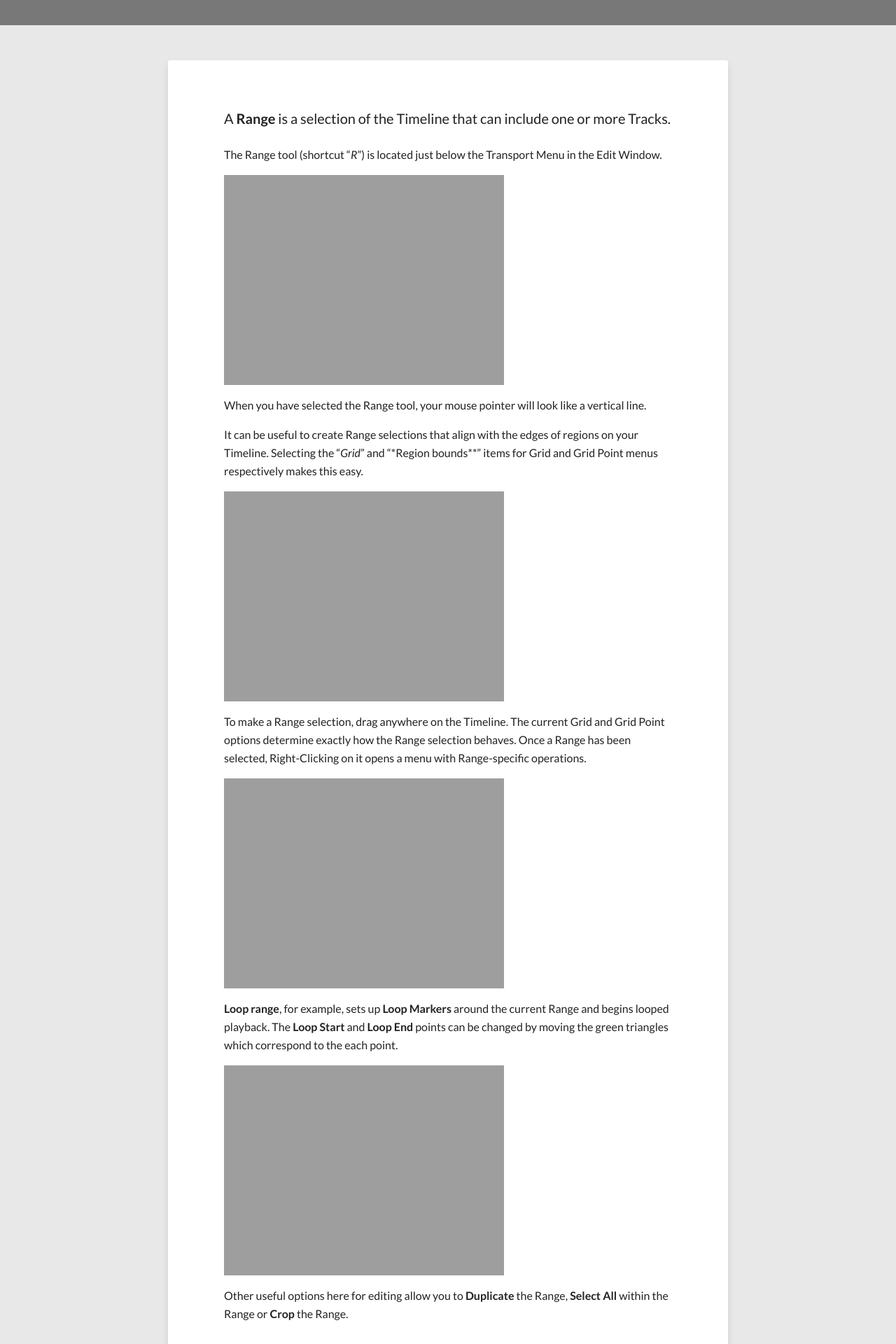
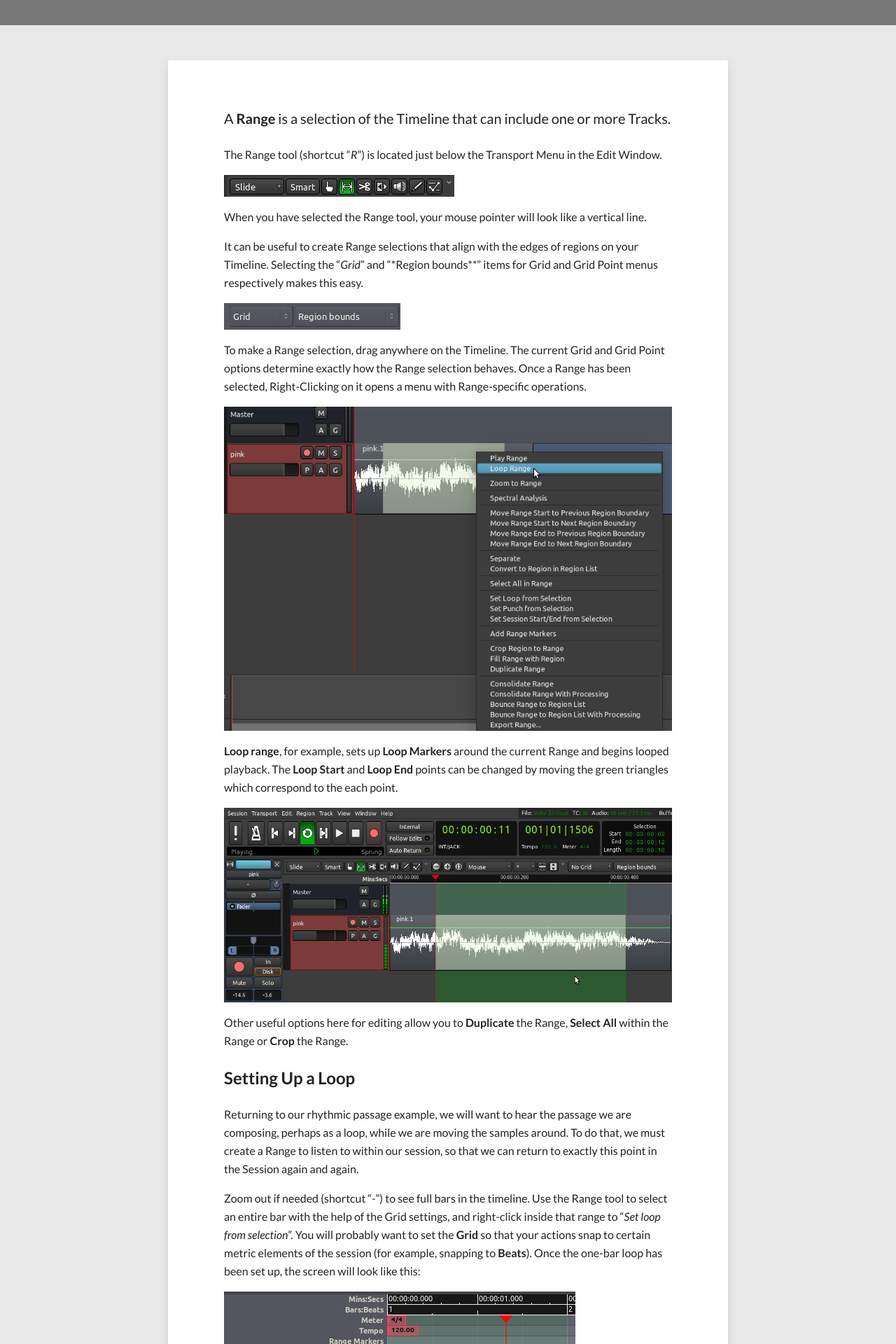
Before and after one commit to brunoruviaro/ardour4-tutorial, a Jekyll site: the page built from _posts/2014-08-25-using-ranges.md, in a window 1280 px wide. Shown: the part 364-2284 px from the top of the page at 70% size. Built offline with Jekyll 4.4.1, drawn with Linux system fonts in a browser that asks for light colours; nearby versions of some CDN libraries.

Commit message:
Update using-ranges txt png

```diff
--- a/_posts/2014-08-25-using-ranges.md
+++ b/_posts/2014-08-25-using-ranges.md
@@ -16,7 +16,7 @@ Tracks.
 The Range tool (shortcut "*R*") is located just below the
 Transport Menu in the Edit Window.
 
-![Range Tool]({{ site.url }}/images/Ardour3_Range_Tool.png)
+![Range Tool]({{ site.url }}/images/Ardour4_Range_Tool.png)
 
 When you have selected the Range tool, your mouse pointer will look like a vertical line.
 
@@ -24,21 +24,21 @@ It can be useful to create Range selections that align with the edges of
 regions on your Timeline. Selecting the "*Grid*" and "*Region bounds**"
 items for Grid and Grid Point menus respectively makes this easy.
 
-![Region Bounds]({{ site.url }}/images/Ardour3_Grid_Region_Bounds.png)
+![Region Bounds]({{ site.url }}/images/Ardour4_Grid_Region_Bounds.png)
 
 To make a Range selection, drag anywhere on the Timeline. The current
 Grid and Grid Point options determine exactly how the Range selection
 behaves. Once a Range has been selected, Right-Clicking on it opens a
 menu with Range-specific operations.
 
-![Range selection]({{ site.url }}/images/Ardour3_Range_Selection_and_Menu.png)
+![Range selection]({{ site.url }}/images/Ardour4_Range_Selection_and_Menu.png)
 
 **Loop range**, for example, sets up **Loop Markers** around the current
 Range and begins looped playback. The **Loop Start** and **Loop End**
 points can be changed by moving the green triangles which correspond to
 the each point.
 
-![Range Loop]({{ site.url }}/images/Ardour3_Range_Loop.png)
+![Range Loop]({{ site.url }}/images/Ardour4_Range_Loop.png)
 
 Other useful options here for editing allow you to **Duplicate** the
 Range, **Select All** within the Range or **Crop** the Range.
@@ -60,7 +60,7 @@ actions snap to certain metric elements of the session (for example,
 snapping to **Beats**). Once the one-bar loop has been set up, the
 screen will look like this:
 
-![Bar Loop]({{ site.url }}/images/Ardour3_Range_Bar_Loop.png)
+![Bar Loop]({{ site.url }}/images/Ardour4_Range_Bar_Loop.png)
 
 This will set up a loop range which you can play by using the **Play
 Loop** button in the **Transport Menu** at the very top of the Editor
@@ -68,7 +68,7 @@ Window (shortcut: "*L*"). While the Range is looping, you can use the
 **Solo** button on each track to listen to each the instruments
 individually.
 
-![Loop Solo]({{ site.url }}/images/Ardour3_Range_One_Bar_Loop_Solo.png)
+![Loop Solo]({{ site.url }}/images/Ardour4_Range_One_Bar_Loop_Solo.png)
 
 Continuing
 ----------
```
Also changed, not shown: images/Ardour4_Grid_Region_Bounds.png (added), images/Ardour4_Range_Bar_Loop.png (added), images/Ardour4_Range_Loop.png (added), images/Ardour4_Range_One_Bar_Loop_Solo.png (added), images/Ardour4_Range_Selection_and_Menu.png (added), images/Ardour4_Range_Tool.png (added).
